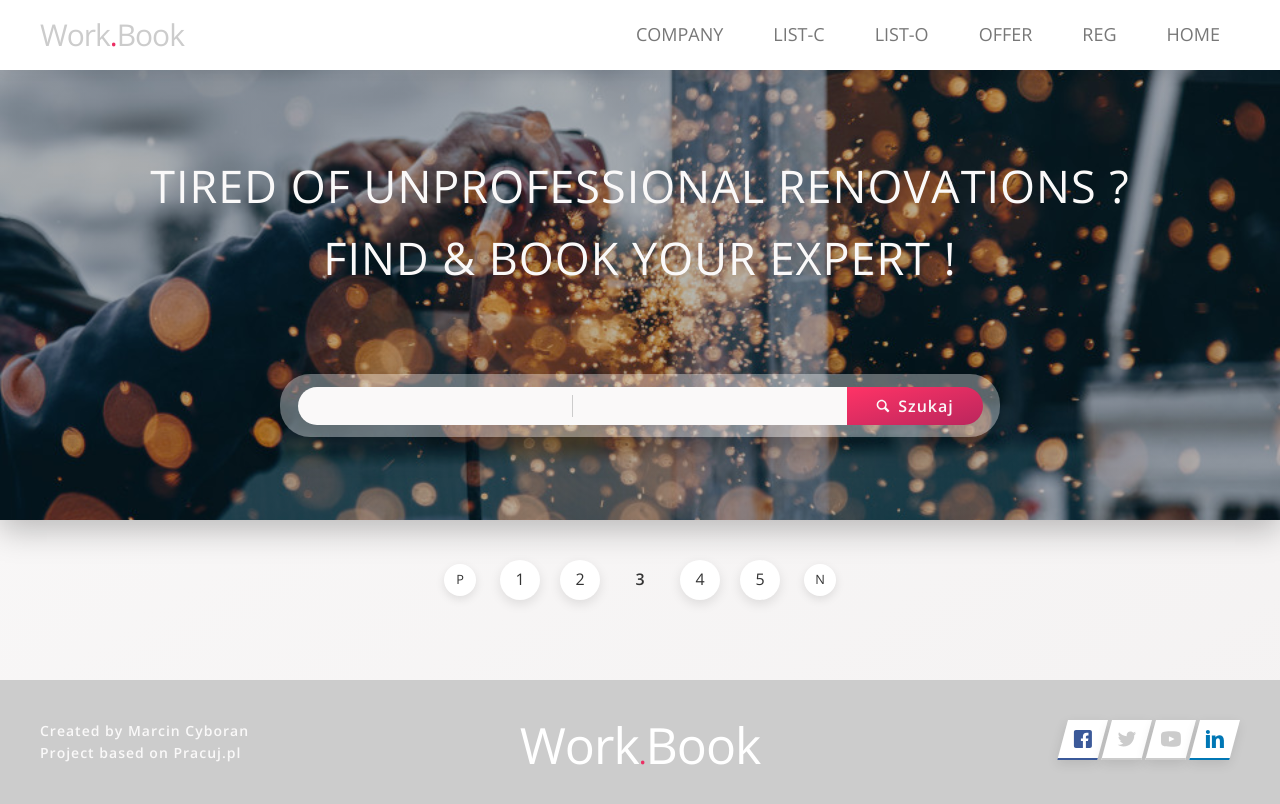
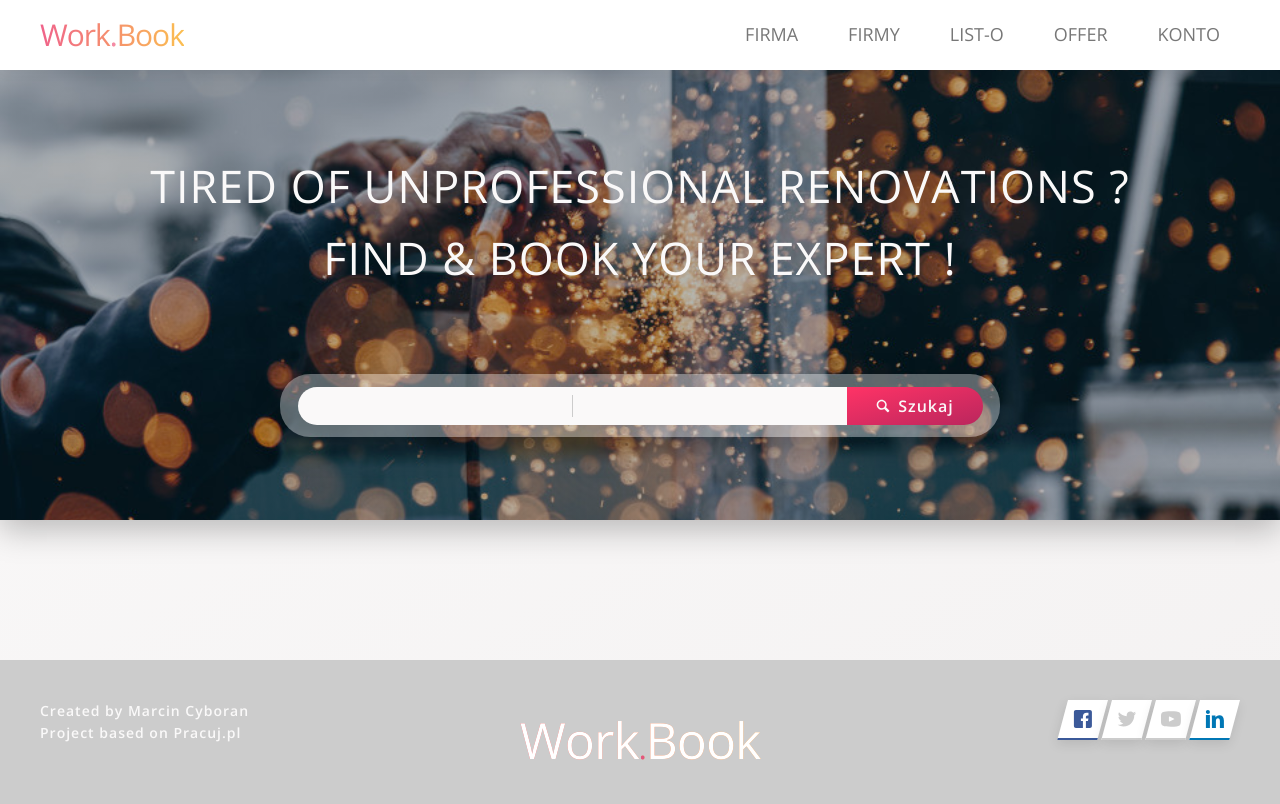
Before and after one commit to marcincyboran/workbook, a website built with webpack: page src/index.html in a window 1280 px wide. Built offline with nearby package versions, Linux system fonts and the light colour scheme; files whose address does not match are found by name.

Commit message:
some css playground

```diff
--- a/src/index.html
+++ b/src/index.html
@@ -18,16 +18,16 @@
                 <nav class="top-bar">
 
                     <div class="logo">
-                        <!-- make it a link -->
-                        <p class="logo__text">Work<span class="logo__text logo__text--primary">.</span>Book</p>
+                        <a class="logo__text" href="/">Work<span class="logo__text logo__text--primary">.</span>Book</a>
+                        <!-- <p class="logo__text">Work<span class="logo__text logo__text--primary">.</span>Book</p> -->
                     </div>
 
                     <ul class="top-nav">
                         <li class="top-nav__item">
-                            <a href="/company" class="top-nav__link">company</a>
+                            <a href="/company" class="top-nav__link">Firma</a>
                         </li>
                         <li class="top-nav__item">
-                            <a href="/companies" class="top-nav__link">list-c</a>
+                            <a href="/companies" class="top-nav__link">Firmy</a>
                         </li>
                         <li class="top-nav__item">
                             <a href="/offers" class="top-nav__link">list-o</a>
@@ -36,10 +36,7 @@
                             <a href="/offer" class="top-nav__link">offer</a>
                         </li>
                         <li class="top-nav__item">
-                            <a href="/registration" class="top-nav__link">reg</a>
-                        </li>
-                        <li class="top-nav__item">
-                            <a href="/" class="top-nav__link">home</a>
+                            <a href="/registration" class="top-nav__link">Konto</a>
                         </li>
                     </ul>
 
--- a/src/js/index.js
+++ b/src/js/index.js
@@ -46,6 +46,9 @@ async function loadController() {
     }
 };
 
+offersCtrl()
+
+
 // TODO
 
 // Poprawić router, bazujący na location / poprawne ścieżki
--- a/src/style/components/_logo.scss
+++ b/src/style/components/_logo.scss
@@ -1,23 +1,33 @@
 .logo {
     &__text {
-        // Add gradient to text
+
         color: var(--color-grey-light-4);
         font-size: 3rem;
         font-weight: 300;
         letter-spacing:-1px;
-        line-height: 1;
+        text-decoration: none;
+
+        @supports (-webkit-background-clip: text) or (background-clip: text) {
+            background: linear-gradient(to right, var(--color-primary), var(--color-tertiary));
+            -webkit-background-clip: text;
+            background-clip: text;
+            color: transparent;
+            opacity: .75;
+        }
 
         &--primary {
             color: var(--color-primary);
             font-weight: 400;
         }
-    }
 
-    &__text--white {
-        color: var(--color-white);
-    }
+        &--white {
+            color: var(--color-white);
+        }
 
-    &__text--large {
-        font-size: 5rem;
+        &--large {
+            font-size: 5rem;
+            opacity: 1;
+        }
+
     }
 }
```
Also changed, not shown: src/style/layout/_header.scss (line endings or trailing spaces).
